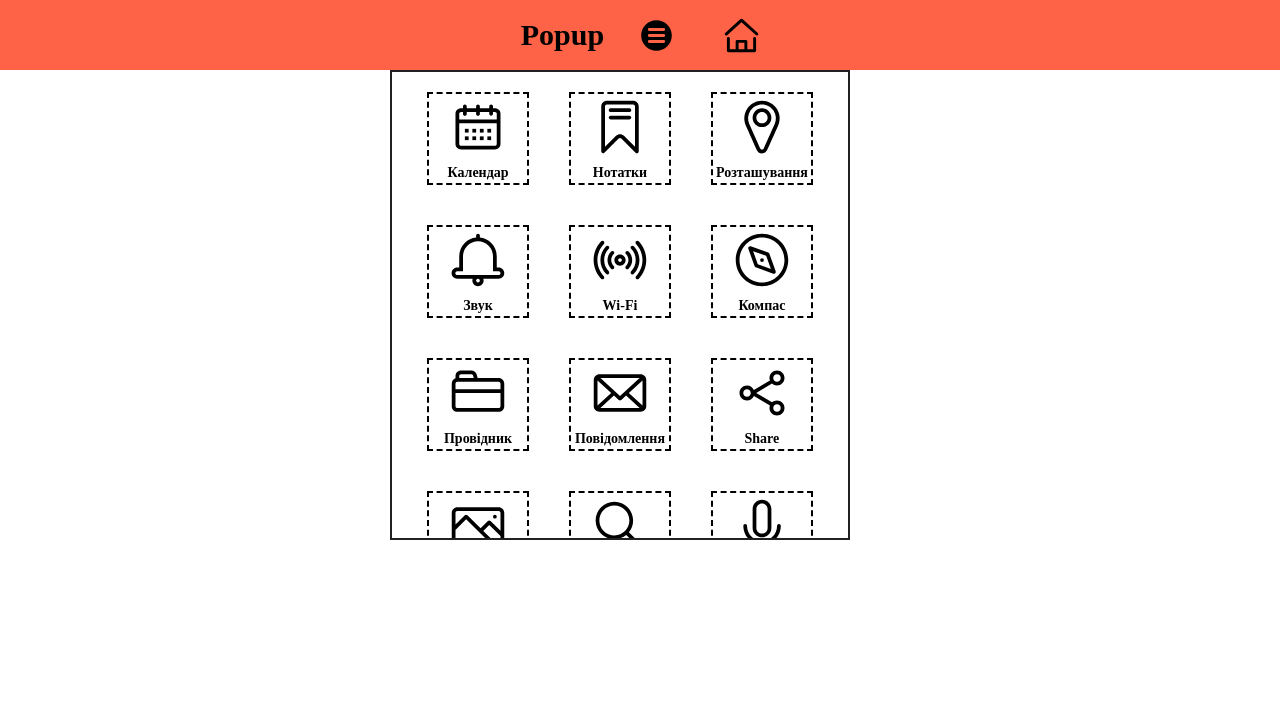
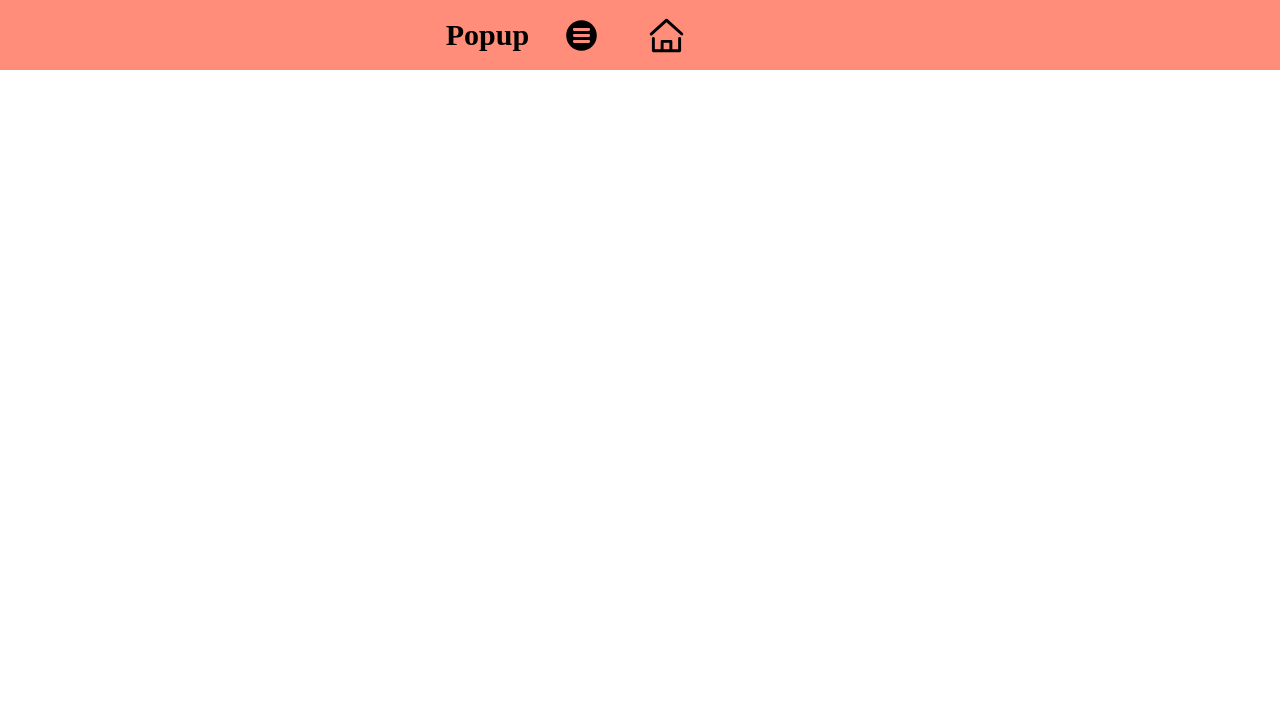
Before and after one commit to barinio/my-code, a plain HTML site: page index.html in a window 1280 px wide. Drawn offline with Linux system fonts and the light colour scheme.

Commit message:
popup open/close

```diff
--- a/index.html
+++ b/index.html
@@ -10,15 +10,16 @@
 </head>
 
 <body>
-	<header class="header">
+	<header id="header" class="header">
+		<a href="#header" class="popup__area"></a>
 		<section class="flex">
 			<a class="logo" href="#">Popup</a>
 			<a class="popup__menu" href="#popup"><img src="./img/menu-icon.svg" alt="menu" width="35"></a>
-			<a class="home" href=""><img src="./img/home-icon.svg" alt="home" width="35"></a>
+			<a class="home" href="#"><img src="./img/home-icon.svg" alt="home" width="35"></a>
 		</section>
 		<!-- попап всередині grid -->
 		<div class="wrapper">
-			<nav class="popup">
+			<nav id="popup" class="popup">
 				<!-- body -->
 				<ul class="popup__list">
 					<!-- cont -->
--- a/styles.css
+++ b/styles.css
@@ -35,25 +35,27 @@ img{vertical-align: top;}
 
 h1,h2,h3,h4,h5,h6{font-size: inherit;font-weight: 400;}
 /* 0 */
-
 .header{
 	position: fixed;
 	width: 100%;
-	height: 700px;
+	height: 100%;
 }
 
 .flex{
+	position: absolute;
 	display: flex;
 	justify-content: center;
 	align-items: center;
 	height: 70px;
-	background-color: tomato;
+	background-color: #ff8d79;
 	width: 100%;
+	left: 0;
 }
 .logo {
 	color: #000;
 	font-size: 30px;
 	font-weight: bold;
+	margin-left: -150px;
 }
 .popup__menu{
 	margin: 0 50px 0 35px;
@@ -63,25 +65,42 @@ h1,h2,h3,h4,h5,h6{font-size: inherit;font-weight: 400;}
 	position: relative;
 	width: 500px;
 	margin: 0 auto;
+	top: 100px;
 }
 .popup{
 	position: absolute;
 	height: 470px;
 	overflow-y: auto;
 	overflow-x: hidden;
-	border: 2px solid #212121;
+	border: 5px solid #c0ff00;
+	box-shadow: 0px 0px 20px 5px #c0ff00;
 	padding: 20px 35px;
+	opacity: 0;
+	visibility: hidden;
+	transition: all 0.8s ease 0s;
+}
+.popup:target{
+	opacity: 1;
+	visibility: visible;
+}
+.popup__area{
+	position: absolute;
+	width: 100%;
+	height: 100%;
+	top: 0;
+	left: 0;
 }
 .popup__list {
 	display: grid;
 	grid-template: 1fr 1fr / 1fr 1fr 1fr;
 	justify-content: center;
 	align-items: center;
-	gap: 40px;
+	gap: 20px;
+	margin: 0 -25px;
 }
 .ppp__item {
 	text-align: center;
-	border: 2px dashed #000;
+	border: 2px dashed gold;
 	padding: 3px;
 }
 .ppp__link {
```
